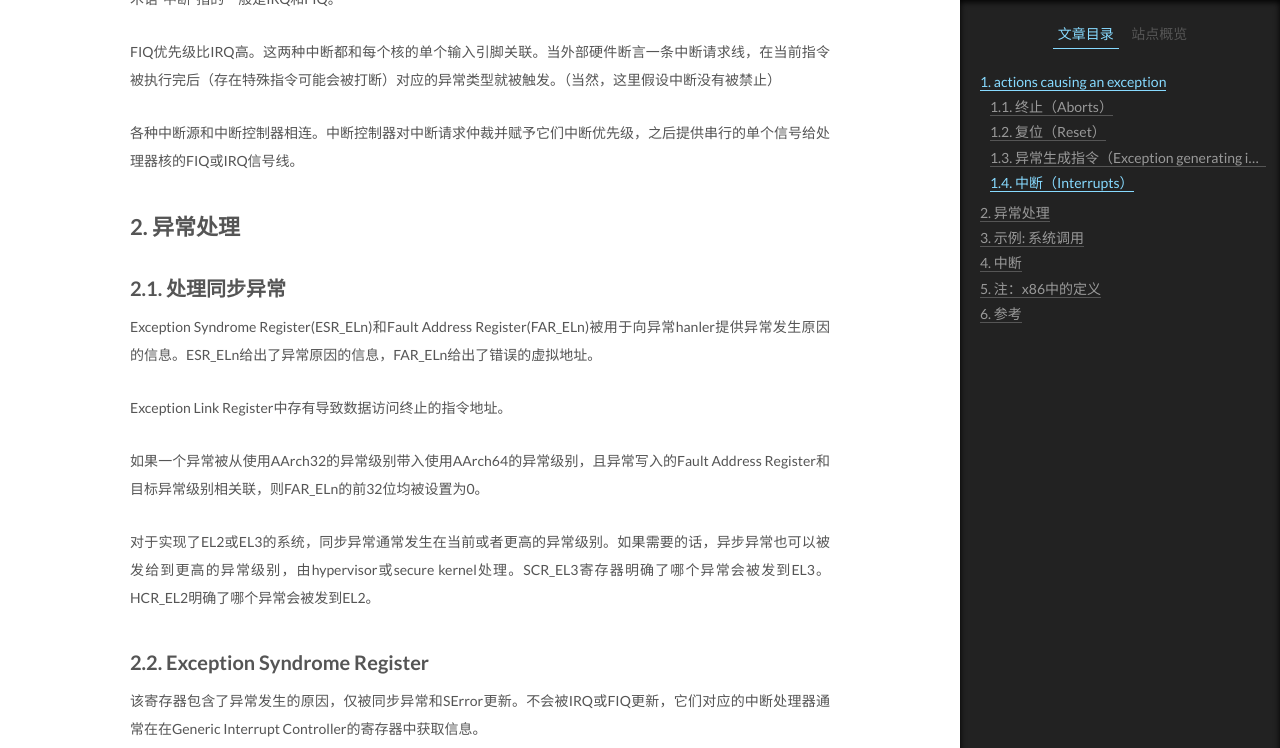
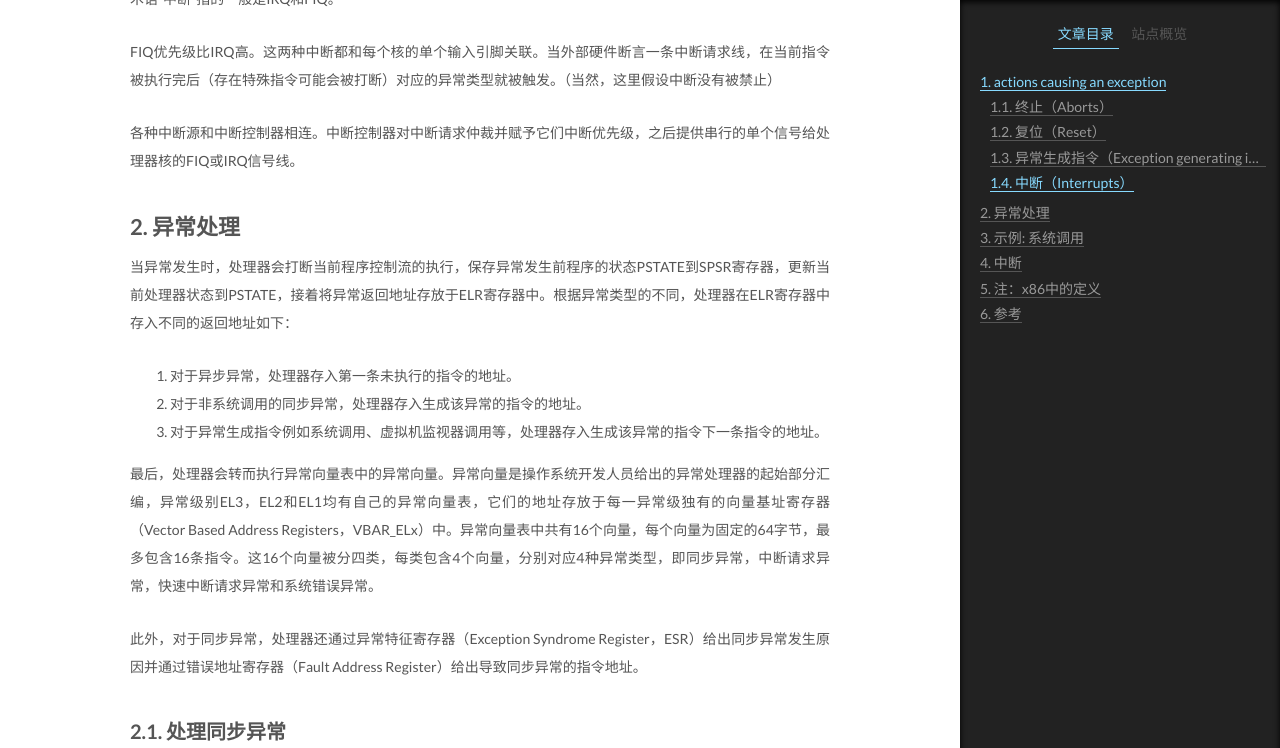
Before and after one commit to Willendless/willendless.github.io, a Jekyll site: the page built from _posts/2021-3-11-ARM架构2.md, in a window 1280 px wide and 1400 px high, scrolled down 1571 px, cut to the strip 0-748 px from the top of the window. Built offline with Jekyll 4.4.1, drawn with Linux system fonts in a browser that asks for light colours; comment, search, counter and statistics services are not loaded.

Commit message:
chore: update post

```diff
--- a/_posts/2021-3-11-ARM架构2.md
+++ b/_posts/2021-3-11-ARM架构2.md
@@ -54,6 +54,16 @@ FIQ优先级比IRQ高。这两种中断都和每个核的单个输入引脚关
 各种中断源和中断控制器相连。中断控制器对中断请求仲裁并赋予它们中断优先级，之后提供串行的单个信号给处理器核的FIQ或IRQ信号线。
 
 ## 2. 异常处理
+
+当异常发生时，处理器会打断当前程序控制流的执行，保存异常发生前程序的状态PSTATE到SPSR寄存器，更新当前处理器状态到PSTATE，接着将异常返回地址存放于ELR寄存器中。根据异常类型的不同，处理器在ELR寄存器中存入不同的返回地址如下：
+
+1. 对于异步异常，处理器存入第一条未执行的指令的地址。
+2. 对于非系统调用的同步异常，处理器存入生成该异常的指令的地址。
+3. 对于异常生成指令例如系统调用、虚拟机监视器调用等，处理器存入生成该异常的指令下一条指令的地址。
+
+最后，处理器会转而执行异常向量表中的异常向量。异常向量是操作系统开发人员给出的异常处理器的起始部分汇编，异常级别EL3，EL2和EL1均有自己的异常向量表，它们的地址存放于每一异常级独有的向量基址寄存器（Vector Based Address Registers，VBAR_ELx）中。异常向量表中共有16个向量，每个向量为固定的64字节，最多包含16条指令。这16个向量被分四类，每类包含4个向量，分别对应4种异常类型，即同步异常，中断请求异常，快速中断请求异常和系统错误异常。
+
+此外，对于同步异常，处理器还通过异常特征寄存器（Exception Syndrome Register，ESR）给出同步异常发生原因并通过错误地址寄存器（Fault Address Register）给出导致同步异常的指令地址。
 
 ### 2.1. 处理同步异常
 
```
